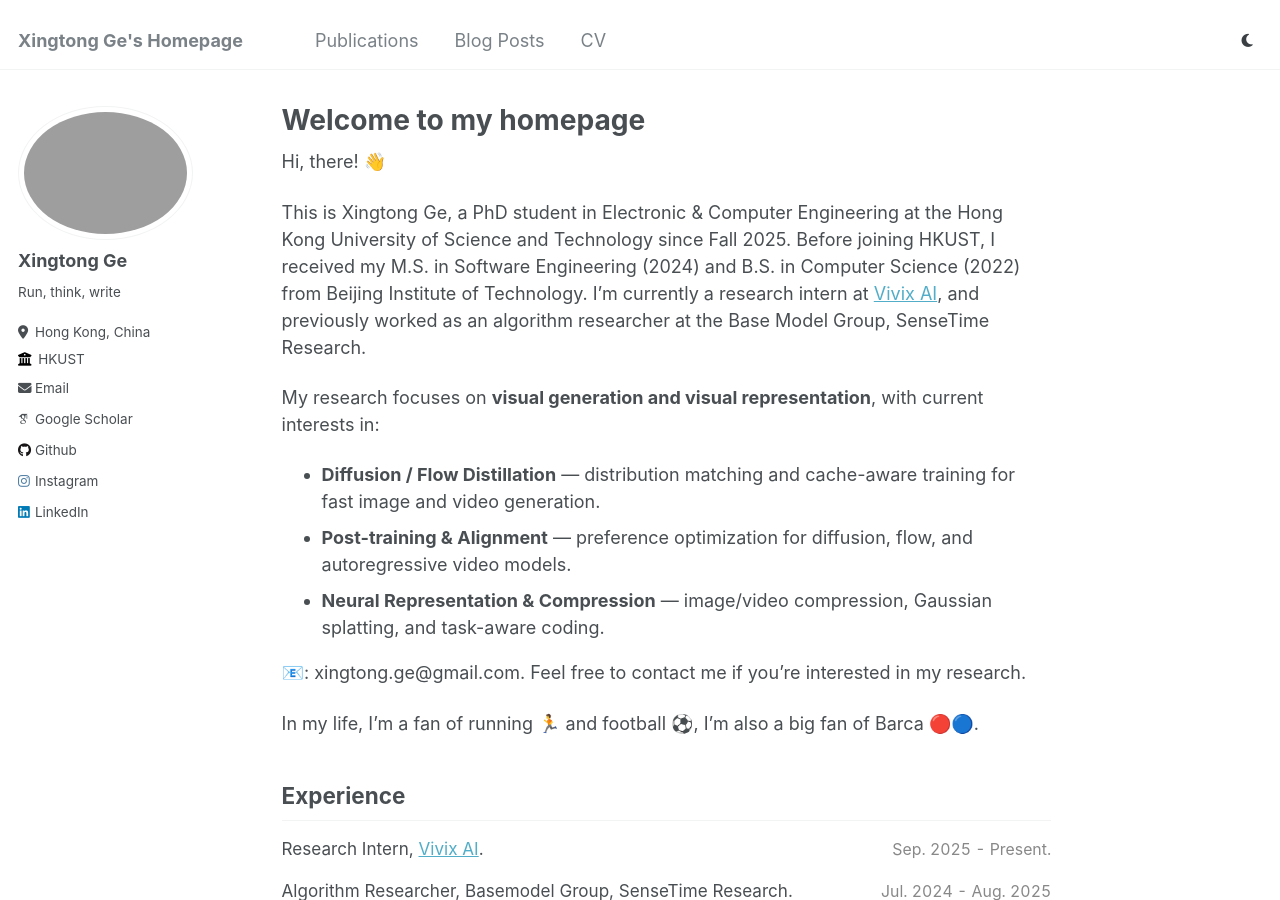
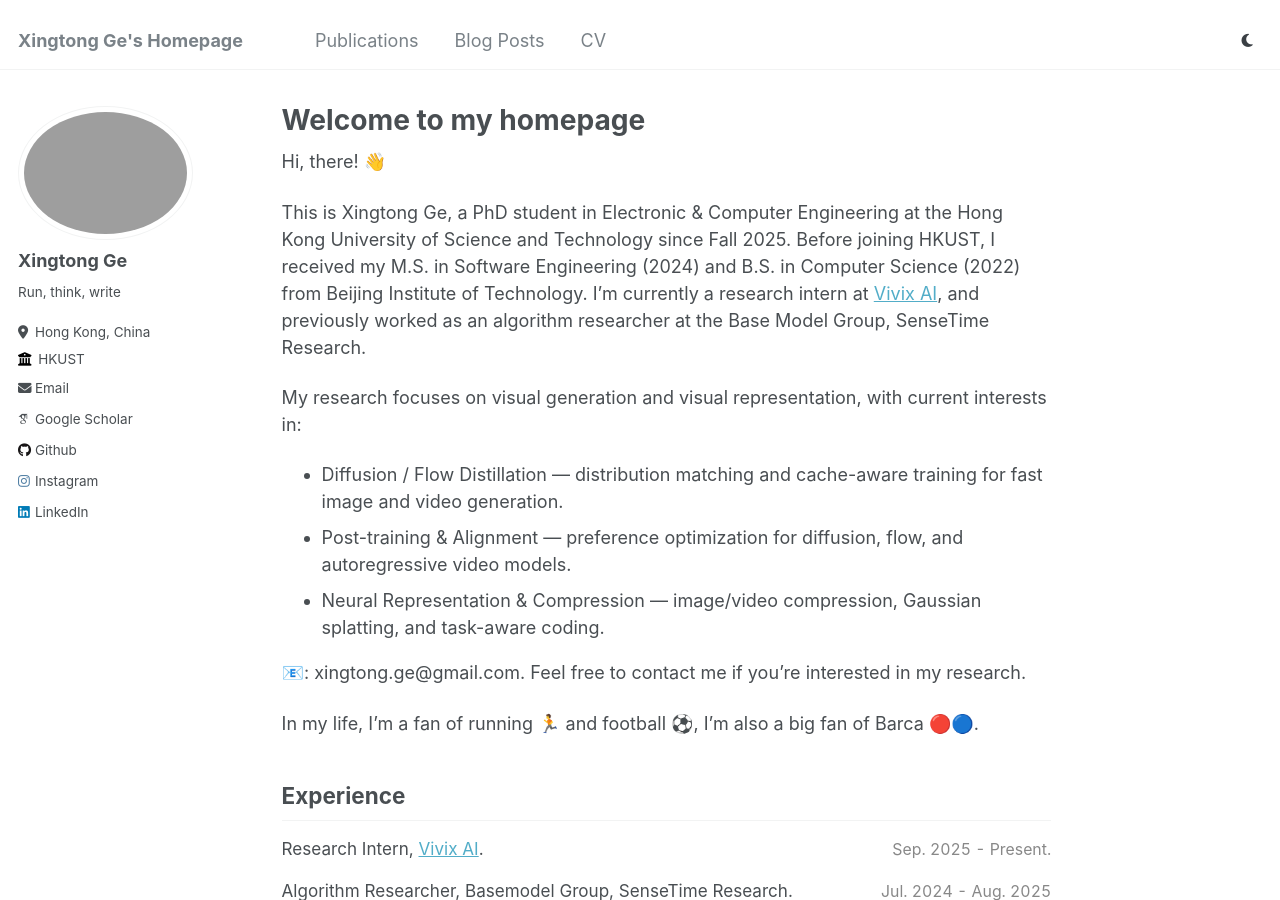
Before and after one commit to XingtongGe/xingtongge.github.io, a Jekyll site: the page built from _pages/about.md, in a window 1280 px wide and 900 px high. Built offline with Jekyll 4.4.1, drawn with Linux system fonts in a browser that asks for light colours; some web fonts are replaced.

Commit message:
Update about.md

```diff
--- a/_pages/about.md
+++ b/_pages/about.md
@@ -14,11 +14,11 @@ This is Xingtong Ge, a PhD student in Electronic & Computer Engineering at the H
 Before joining HKUST, I received my M.S. in Software Engineering (2024) and B.S. in Computer Science (2022) from Beijing Institute of Technology.
 I'm currently a research intern at [Vivix AI](https://vivix.ai/), and previously worked as an algorithm researcher at the Base Model Group, SenseTime Research.
 
-My research focuses on **visual generation and visual representation**, with current interests in:
+My research focuses on visual generation and visual representation, with current interests in:
 
-- **Diffusion / Flow Distillation** — distribution matching and cache-aware training for fast image and video generation.
-- **Post-training & Alignment** — preference optimization for diffusion, flow, and autoregressive video models.
-- **Neural Representation & Compression** — image/video compression, Gaussian splatting, and task-aware coding.
+- Diffusion / Flow Distillation — distribution matching and cache-aware training for fast image and video generation.
+- Post-training & Alignment — preference optimization for diffusion, flow, and autoregressive video models.
+- Neural Representation & Compression — image/video compression, Gaussian splatting, and task-aware coding.
 
 📧: xingtong.ge@gmail.com. Feel free to contact me if you're interested in my research.
 
```
